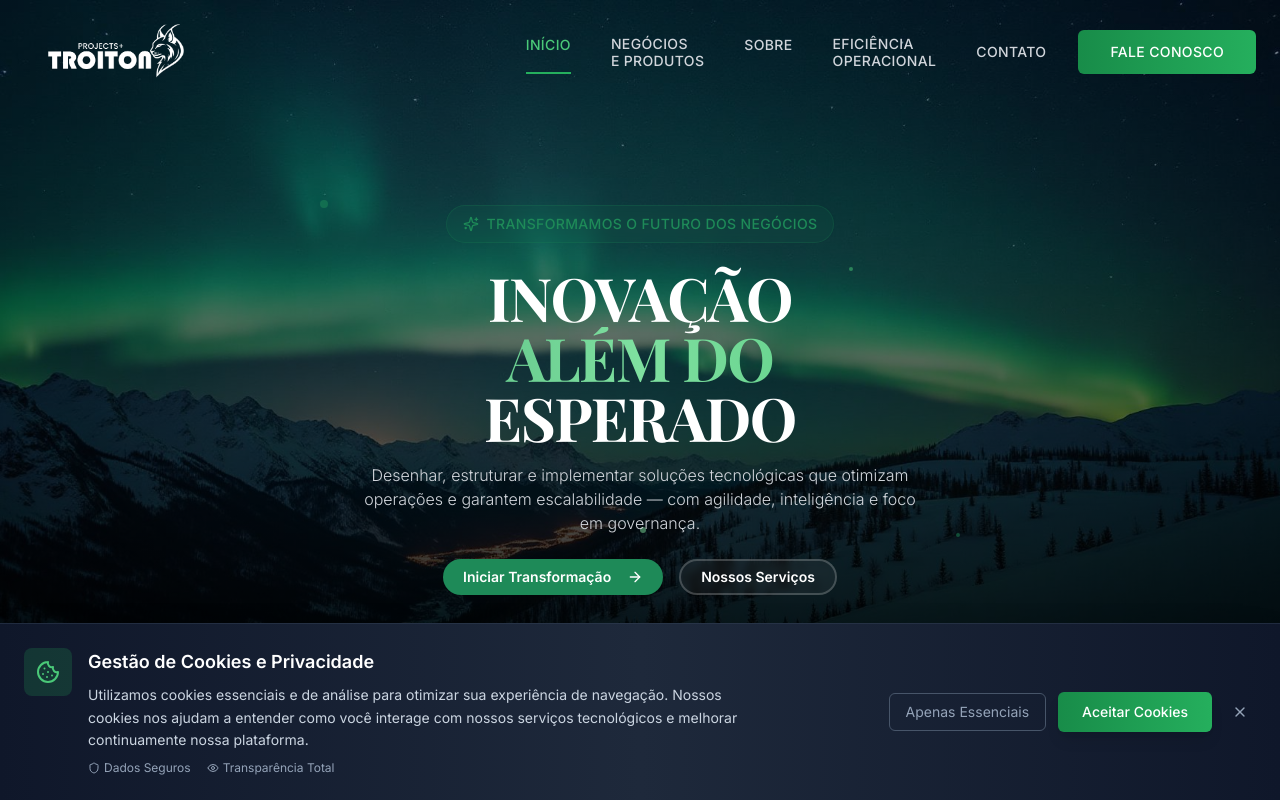
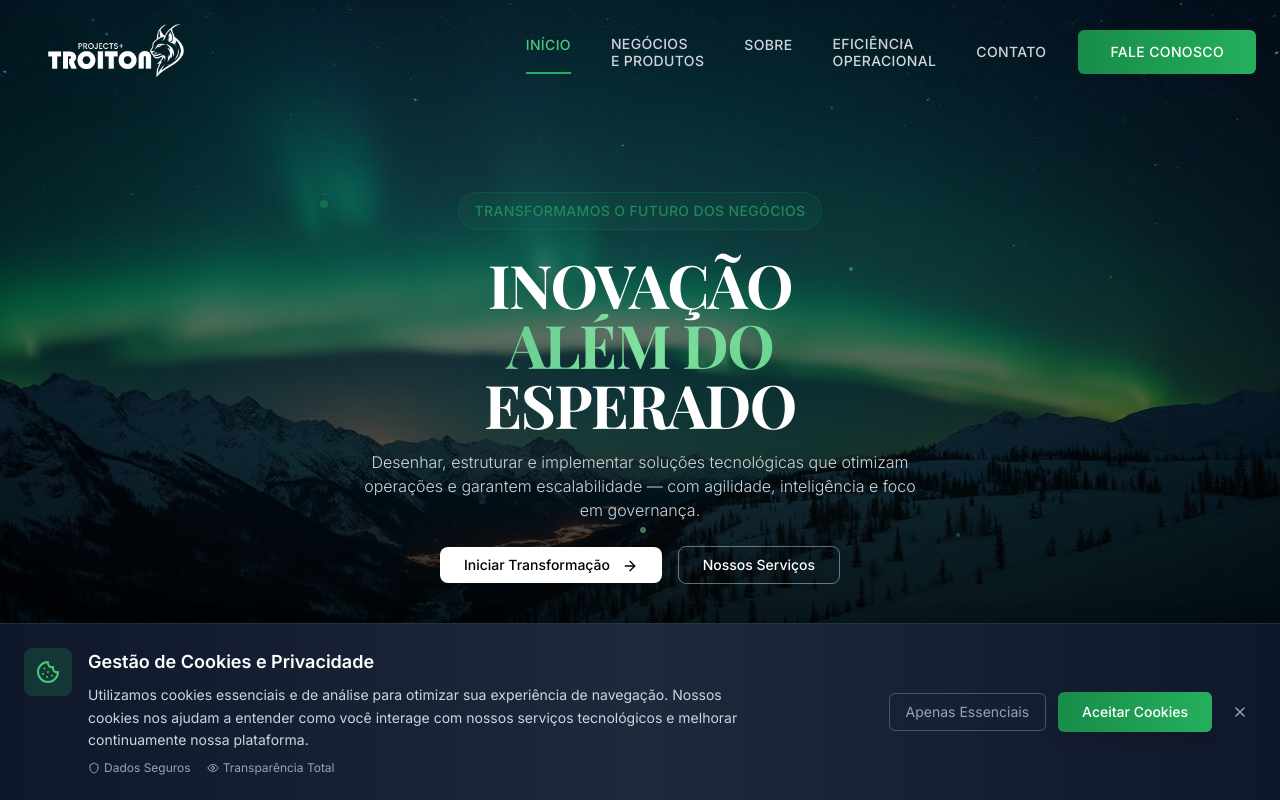
Before and after one commit to troitonn/troiton-digital-solutions, a React (Vite) app: page / in a window 1280 px wide. Shown: the top 800 px of the page. Built offline with nearby package versions, Linux system fonts and the light colour scheme.

Commit message:
Update Hero.tsx

```diff
--- a/src/components/Hero.tsx
+++ b/src/components/Hero.tsx
@@ -1,4 +1,4 @@
-import { ArrowRight, Database, Server, Globe, Lock, Code, Zap, Sparkles } from 'lucide-react';
+import { ArrowRight, Database, Server, Globe, Lock, Code, Zap } from 'lucide-react';
 import { useEffect, useState } from 'react';
 import { Button } from '@/components/ui/button';
 import auroraHero from '@/assets/aurora-hero.jpg';
@@ -41,9 +41,8 @@ const Hero = () => {
         <div className={`transition-all duration-1000 transform ${
           isVisible ? 'translate-y-0 opacity-100' : 'translate-y-10 opacity-0'
         }`}>
-          {/* Tag line */}
+          {/* Tagline - sem estrela */}
           <div className="inline-flex items-center px-4 py-2 bg-primary/10 border border-primary/20 rounded-full mb-6 backdrop-blur-sm">
-            <Sparkles className="w-4 h-4 text-primary mr-2" />
             <span className="text-primary font-medium tracking-wide text-sm">
               TRANSFORMAMOS O FUTURO DOS NEGÓCIOS
             </span>
@@ -63,29 +62,25 @@ const Hero = () => {
             Desenhar, estruturar e implementar soluções tecnológicas que otimizam operações e garantem escalabilidade — com agilidade, inteligência e foco em governança.
           </p>
 
-          {/* CTA Buttons */}
+          {/* CTA Buttons - estilo Apple */}
           <div className="flex flex-col sm:flex-row gap-4 justify-center items-center mb-10">
-            <Button
-              size="sm"
+            <button
               onClick={() => scrollToSection('contato')}
-              className="bg-primary hover:bg-primary/90 text-white px-5 py-2 rounded-full font-semibold text-sm group"
+              className="bg-white text-black hover:bg-gray-100 transition-all duration-200 px-6 py-2 rounded-lg text-sm font-medium"
             >
-              Iniciar Transformação
-              <ArrowRight className="ml-2 w-4 h-4 group-hover:translate-x-1 transition-transform" />
-            </Button>
+              Iniciar Transformação <ArrowRight className="inline-block ml-2 w-4 h-4" />
+            </button>
 
-            <Button
-              variant="outline"
-              size="sm"
+            <button
               onClick={() => scrollToSection('servicos')}
-              className="border-2 border-white/20 bg-white/5 hover:bg-white/10 text-white px-5 py-2 rounded-full font-semibold text-sm backdrop-blur-sm"
+              className="border border-white/40 text-white hover:bg-white/10 transition-all duration-200 px-6 py-2 rounded-lg text-sm font-medium"
             >
               Nossos Serviços
-            </Button>
+            </button>
           </div>
 
           {/* Technology Icons */}
-          <div className="flex flex-wrap justify-center gap-6 mb-4">
+          <div className="flex flex-wrap justify-center gap-6 mb-10">
             {[
               { icon: <Database className="w-6 h-6 text-primary" />, label: 'ERP' },
               { icon: <Server className="w-6 h-6 text-primary" />, label: 'INFRAESTRUTURA' },
@@ -105,8 +100,8 @@ const Hero = () => {
         </div>
       </div>
 
-      {/* Scroll Indicator */}
-      <div className="absolute bottom-8 left-1/2 transform -translate-x-1/2 animate-bounce">
+      {/* Scroll Indicator ajustado */}
+      <div className="absolute bottom-4 sm:bottom-8 left-1/2 transform -translate-x-1/2 animate-bounce z-10 pointer-events-none">
         <div className="w-6 h-10 border-2 border-white/30 rounded-full flex justify-center">
           <div className="w-1 h-3 bg-white/60 rounded-full mt-2 animate-pulse"></div>
         </div>
```
